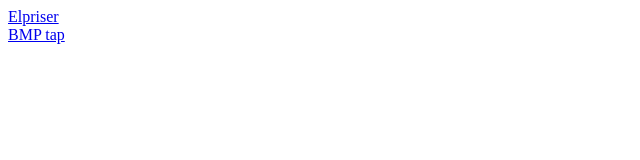
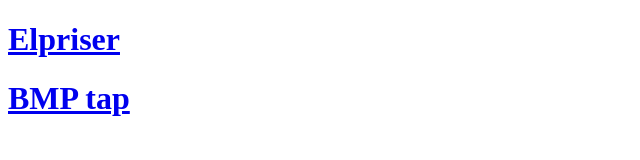
Before and after one commit to LegendaryArthos/legendaryarthos.github.io, a plain HTML site: page index.html in a window 1280 px wide. Shown: the whole page, without its empty margins (0-640 px from the left). Drawn offline with Linux system fonts and the light colour scheme.

Commit message:
Enlarge font

```diff
--- a/index.html
+++ b/index.html
@@ -4,7 +4,7 @@
     <title>LegendaryArthos</title>
   </head>
   <body>
-    <a href="Elpriser.html">Elpriser</a><br>
-    <a href="BMPtap.html">BMP tap</a>
+    <h1><a href="Elpriser.html">Elpriser</a></h1>
+    <h1><a href="BMPtap.html">BMP tap</a></h1>
   </body>
 </html>
```
